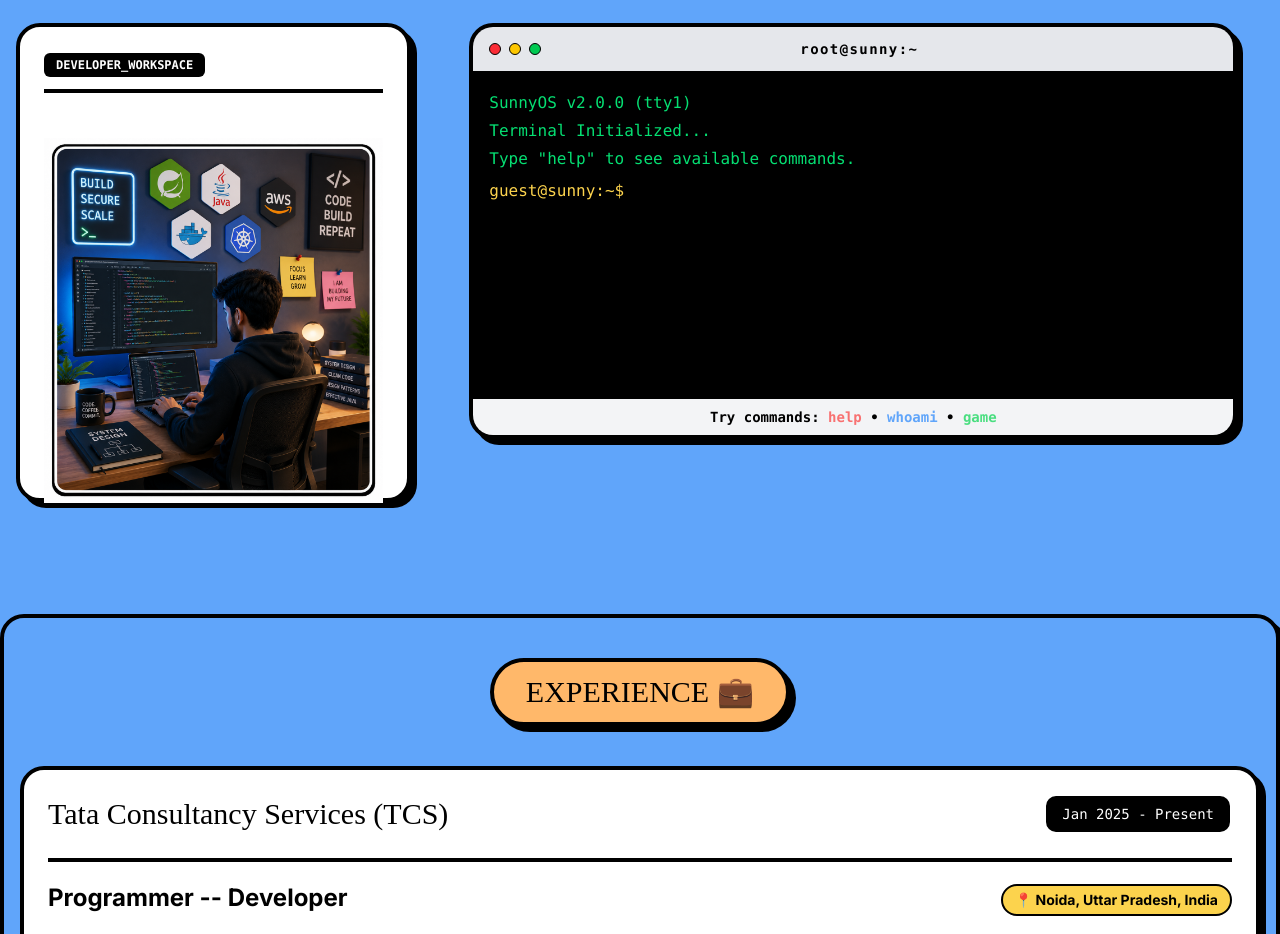
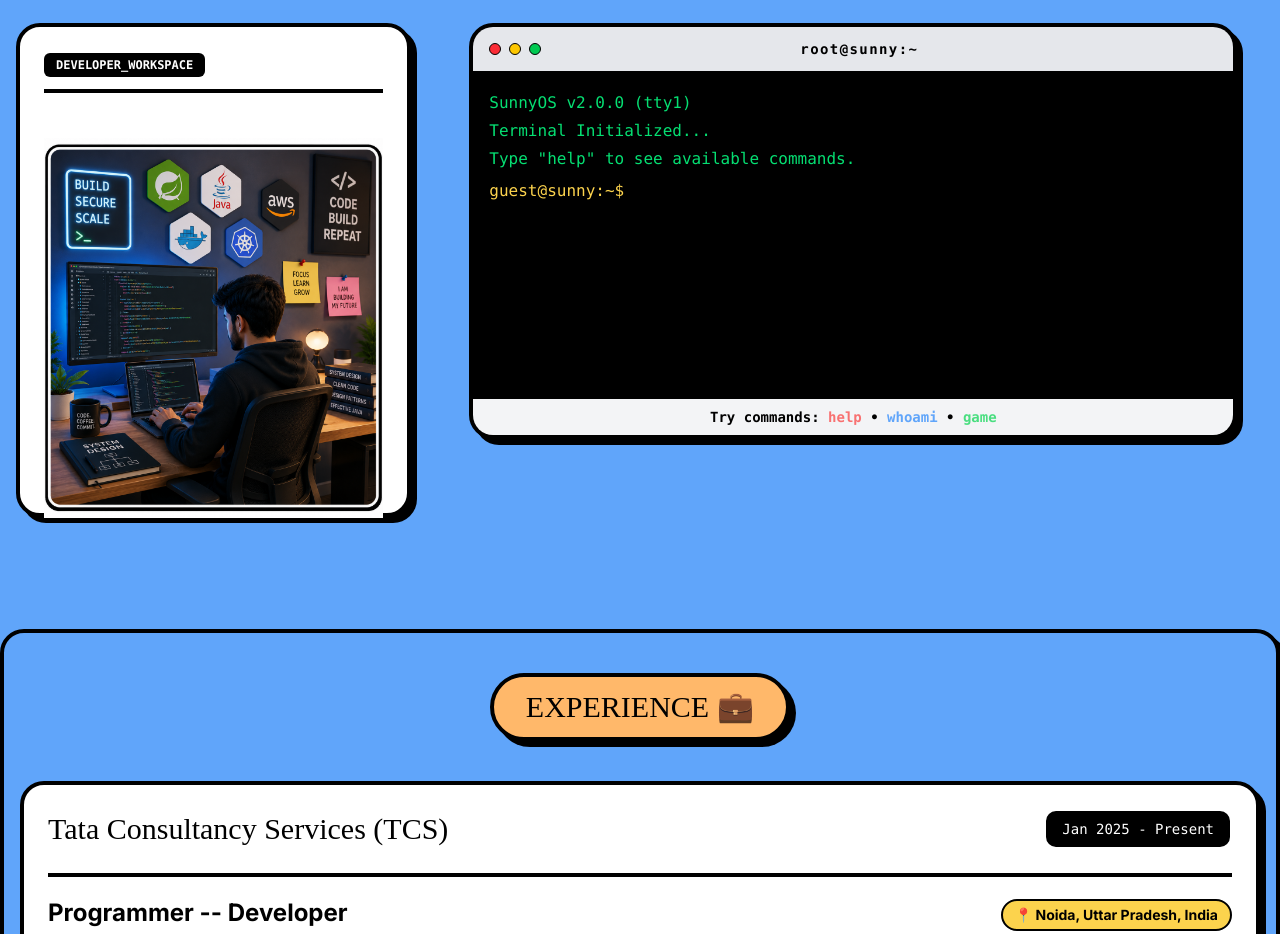
Before and after one commit to rajSunny5714/new-portfolio, a React (Vite) app: page / in a window 1280 px wide. Shown: the part 780-1714 px from the top of the page. Built offline with nearby package versions, Linux system fonts and the light colour scheme; the HTML template or start-up script is replaced by a standard one; a web font is replaced by a local one.

Commit message:
Update Hero.tsx

```diff
--- a/src/components/sections/Hero.tsx
+++ b/src/components/sections/Hero.tsx
@@ -20,10 +20,8 @@ const Hero = () => {
   return (
     <section className="pt-4 pb-8 px-4 max-w-7xl mx-auto">
 
-      {/* ================= TOP HERO ================= */}
       <div className="flex flex-col md:flex-row gap-8 items-start justify-center">
 
-        {/* PROFILE CARD */}
         <div className="w-full md:w-1/3 bg-white border-4 border-black rounded-3xl p-6 shadow-neo flex flex-col items-center text-center relative overflow-hidden">
 
           <div className="w-32 h-32 bg-custom-pink rounded-full border-4 border-black mb-4 flex items-center justify-center text-4xl overflow-hidden">
@@ -89,7 +87,6 @@ const Hero = () => {
 
           </div>
 
-          {/* SOCIAL LINKS */}
           <div className="flex gap-4 mt-6 text-2xl">
 
             <a
@@ -146,8 +143,6 @@ const Hero = () => {
 
         </div>
 
-
-        {/* ABOUT SECTION */}
         <div
           id="about"
           className="w-full md:w-2/3 flex flex-col gap-6"
@@ -209,7 +204,7 @@ const Hero = () => {
       {/* ================= BOTTOM SECTION ================= */}
       <div className="mt-8 grid grid-cols-1 lg:grid-cols-3 gap-8 items-stretch">
 
-        {/* TERMINAL IMAGE */}
+
         <div className="lg:col-span-1 bg-white border-4 border-black rounded-3xl shadow-neo p-6">
 
           <div className="border-b-4 border-black pb-3 mb-4">
@@ -222,14 +217,13 @@ const Hero = () => {
             <img
               src="/terminal-side-image.png"
               alt="Sunny Raj Developer Workspace"
-              className="w-full max-w-md h-auto object-contain"
+              className="w-95 h-95 object-cover mx-auto"
             />
           </div>
 
         </div>
 
 
-        {/* MINI TERMINAL */}
         <div className="lg:col-span-2">
           <MiniTerminal />
         </div>
```
